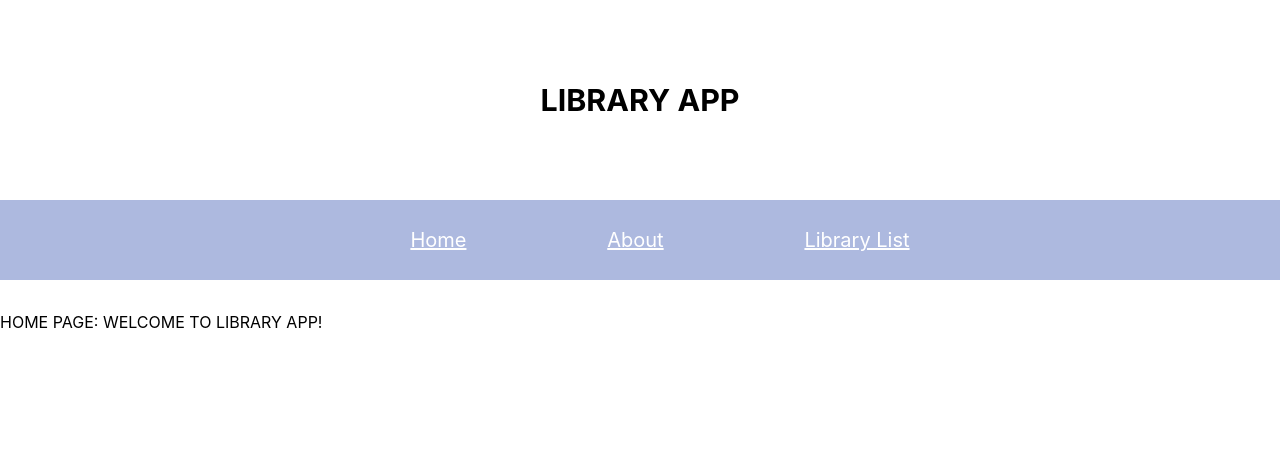
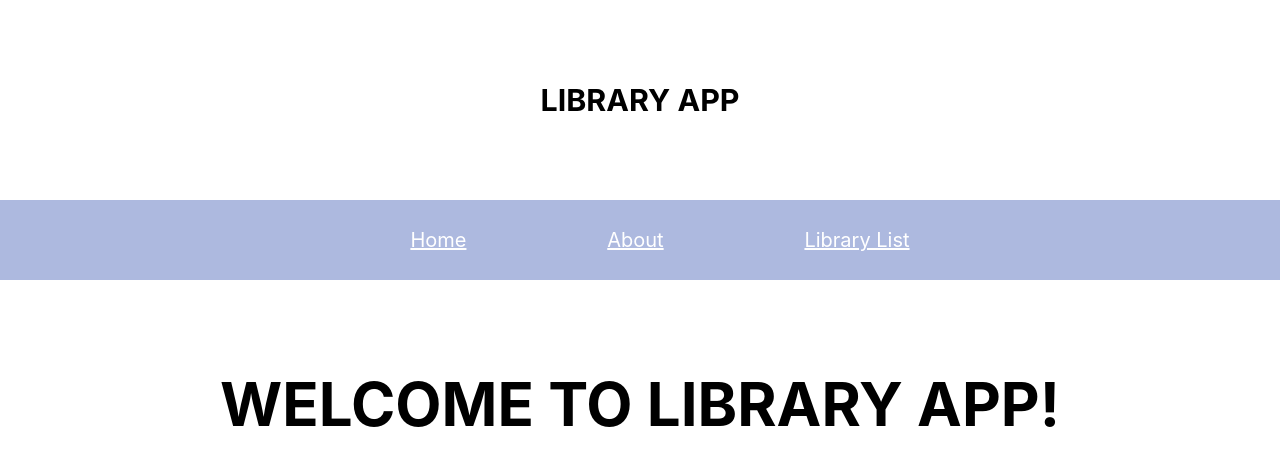
Before and after one commit to devWRM/LIBRARY, a React (Create React App) app in the folder frontend-library/: page / in a window 1280 px wide. Shown: the top 466 px of the page. Built offline with nearby package versions, Linux system fonts and the light colour scheme; no server answers.

Commit message:
created Welcome message and styled it

```diff
--- a/frontend-library/src/components/Home.js
+++ b/frontend-library/src/components/Home.js
@@ -2,8 +2,21 @@ import React from 'react'
 
 const Home = () => {
     return (
-        <div>
-            HOME PAGE: WELCOME TO LIBRARY APP!
+        <div
+
+        style = {{
+            // width: '50%',
+            display: 'flex',
+            justifyContent: 'space-around',
+            alignItems: 'center',
+            fontSize: '30px',
+
+            // border: '2px solid #ccc',
+            padding: '1rem'
+        }}
+
+        >
+            <h1>WELCOME TO LIBRARY APP!</h1>
         </div>
     )
 }
```
